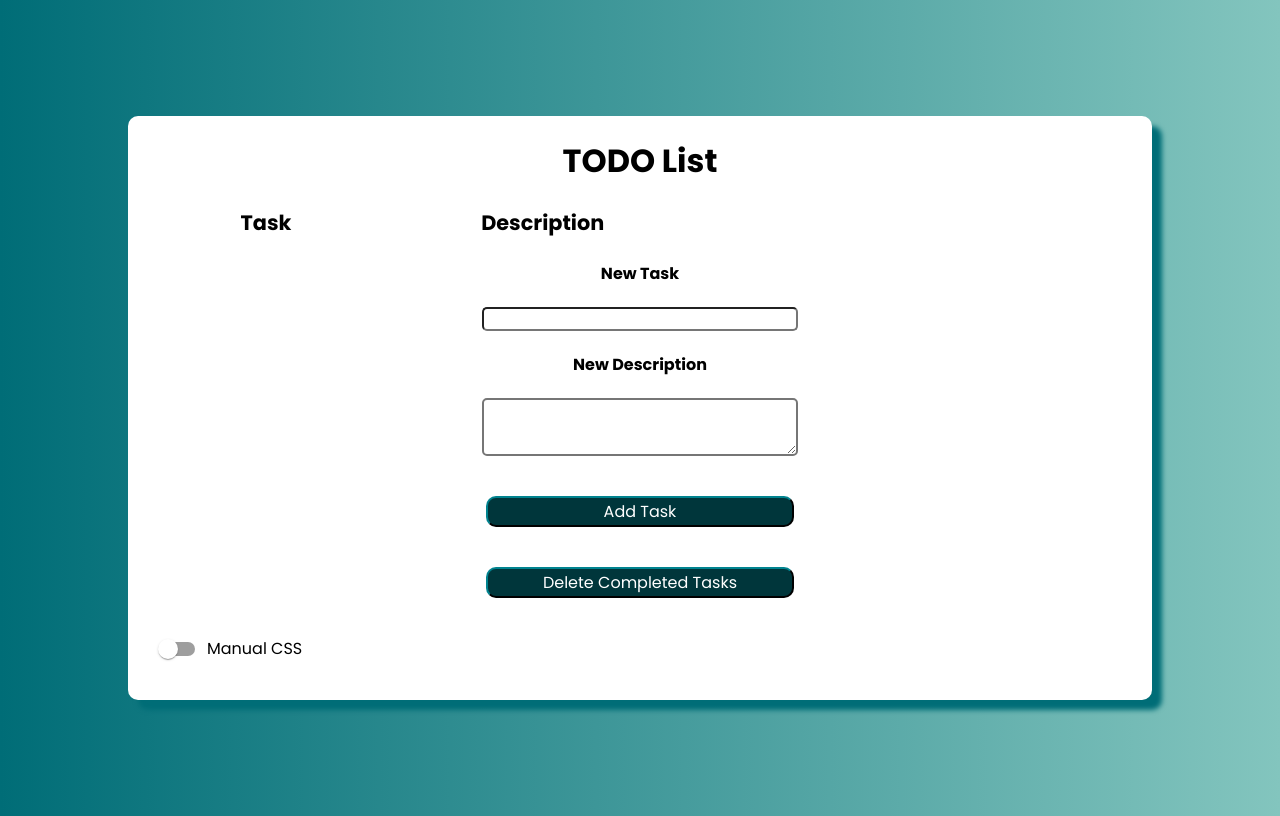
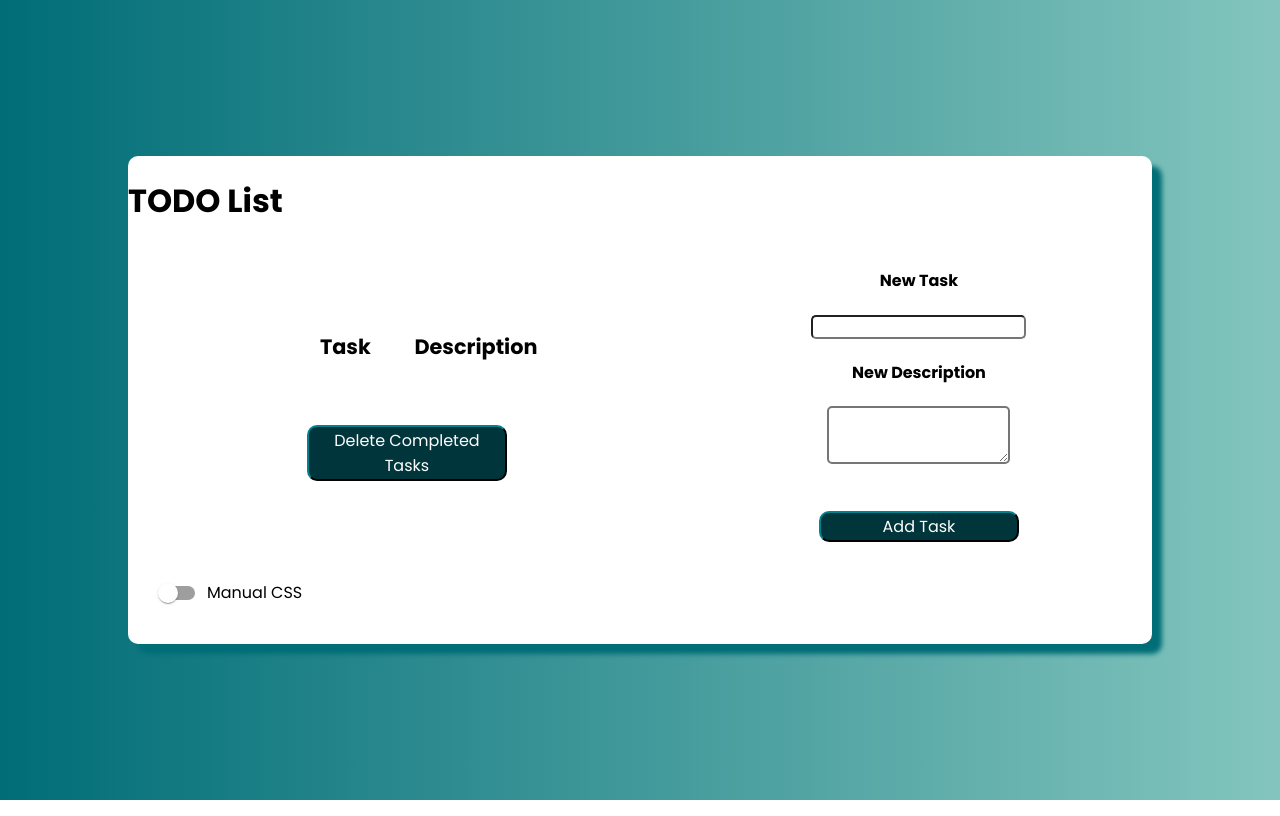
Before and after one commit to nmpham2/hack-at-uci-react-intro, a React (Create React App) app: page / in a window 1280 px wide. Built offline with nearby package versions, Linux system fonts and the light colour scheme.

Commit message:
css madness

```diff
--- a/src/App.css
+++ b/src/App.css
@@ -1,6 +1,4 @@
 .App {
-  display: flex;
-  align-items: center;
   height: 100vh;
-  justify-content: center;
+  width: 100vw;
 }
--- a/src/index.css
+++ b/src/index.css
@@ -1,6 +1,8 @@
 @import url("https://fonts.googleapis.com/css2?family=Poppins:ital,wght@0,300;0,400;0,500;0,600;0,700;0,800;1,300;1,400;1,500;1,600;1,700&display=swap");
 
 body {
+  margin: 0;
   background: linear-gradient(to right, #006d77, #83c5be);
   font-family: "Poppins", sans-serif;
+  overflow-x: hidden;
 }
--- a/src/pages/Home.css
+++ b/src/pages/Home.css
@@ -1,6 +1,15 @@
 .Home {
+  min-height: 100vh;
+  width: 80%;
+  margin: auto;
+  display: flex;
+  align-items: center;
+  justify-content: center;
+}
+
+.Container {
+  width: 100%;
   background-color: white;
-  width: 80vw;
   border-radius: 10px;
   box-shadow: 10px 10px 5px #006d77;
 }
--- a/src/pages/Home.js
+++ b/src/pages/Home.js
@@ -43,6 +43,7 @@ function Home() {
 
   return (
     <div className="Home">
+      <div className="Container">
         <ThemeProvider theme={muiTheme}>
           {(style === "Manual CSS" && <TODOList />) ||
             (style === "MUI" && <MaterialTODOList />)}
@@ -55,6 +56,7 @@ function Home() {
           </Box>
         </ThemeProvider>
       </div>
+    </div>
   );
 }
 
--- a/src/views/TODOList.css
+++ b/src/views/TODOList.css
@@ -1,21 +1,30 @@
 .list-content {
   display: flex;
-  flex-direction: column;
   align-items: center;
+  align-content: center;
+  text-align: center;
+  justify-content: center;
 }
 
 .checkbox:hover {
   cursor: pointer;
 }
 
-table {
-  width: 80%;
+.table {
+  display: flex;
+  flex-direction: column;
+  align-items: center;
+  align-content: center;
+  text-align: center;
+  justify-content: center;
   border-collapse: collapse;
+  flex-grow: 1;
 }
 
 th {
   font-size: 1.3em;
   text-align: left;
+  padding: 1em;
 }
 
 .button {
@@ -25,7 +34,7 @@ th {
   border-radius: 10px;
   font-family: "Poppins", sans-serif;
   font-size: 1em;
-  width: 30%;
+  width: 200px;
   margin-top: 40px;
   transition-duration: 0.4s;
 }
@@ -36,18 +45,10 @@ th {
   cursor: pointer;
 }
 
-form {
-  display: flex;
-  flex-direction: column;
-  align-items: center;
-  width: 100%;
-}
-
 input {
   font-size: 1em;
   border-radius: 5px;
   border-width: 2px;
-  width: 30%;
 }
 
 textarea {
@@ -55,5 +56,13 @@ textarea {
   border-radius: 5px;
   border-width: 2px;
   height: 50px;
-  width: 30%;
 }
+
+.mini-container {
+  display: flex;
+  align-items: center;
+  align-content: center;
+  text-align: center;
+  justify-content: center;
+  flex-grow: 1;
+}
--- a/src/views/TODOList.js
+++ b/src/views/TODOList.js
@@ -37,8 +37,10 @@ function TODOList() {
   }
 
   return (
+    <div>
+      <h1>TODO List</h1>
       <div className="list-content">
-      <h1>TODO List</h1>
+        <div className="table">
           <table>
             <thead>
               <tr>
@@ -65,12 +67,19 @@ function TODOList() {
               })}
             </tbody>
           </table>
+          <button className="button" onClick={onDelete}>
+            Delete Completed Tasks
+          </button>
+        </div>
+
+        <div className="mini-container">
           <form
             onSubmit={(event) => {
               addTask();
               event.preventDefault();
             }}
           >
+            <div>
               <h4>New Task</h4>
               <input
                 type="text"
@@ -79,6 +88,8 @@ function TODOList() {
                   setName(event.target.value);
                 }}
               />
+            </div>
+            <div>
               <h4>New Description</h4>
               <textarea
                 value={description}
@@ -86,11 +97,11 @@ function TODOList() {
                   setDescription(event.target.value);
                 }}
               />
-        <input className="button" type="submit" value="Add Task" />
+            </div>
+            <input className="button self" type="submit" value="Add Task" />
           </form>
-      <button className="button" onClick={onDelete}>
-        Delete Completed Tasks
-      </button>
+        </div>
+      </div>
     </div>
   );
 }
```
Lines whose indentation alone changed are shown as unchanged.
